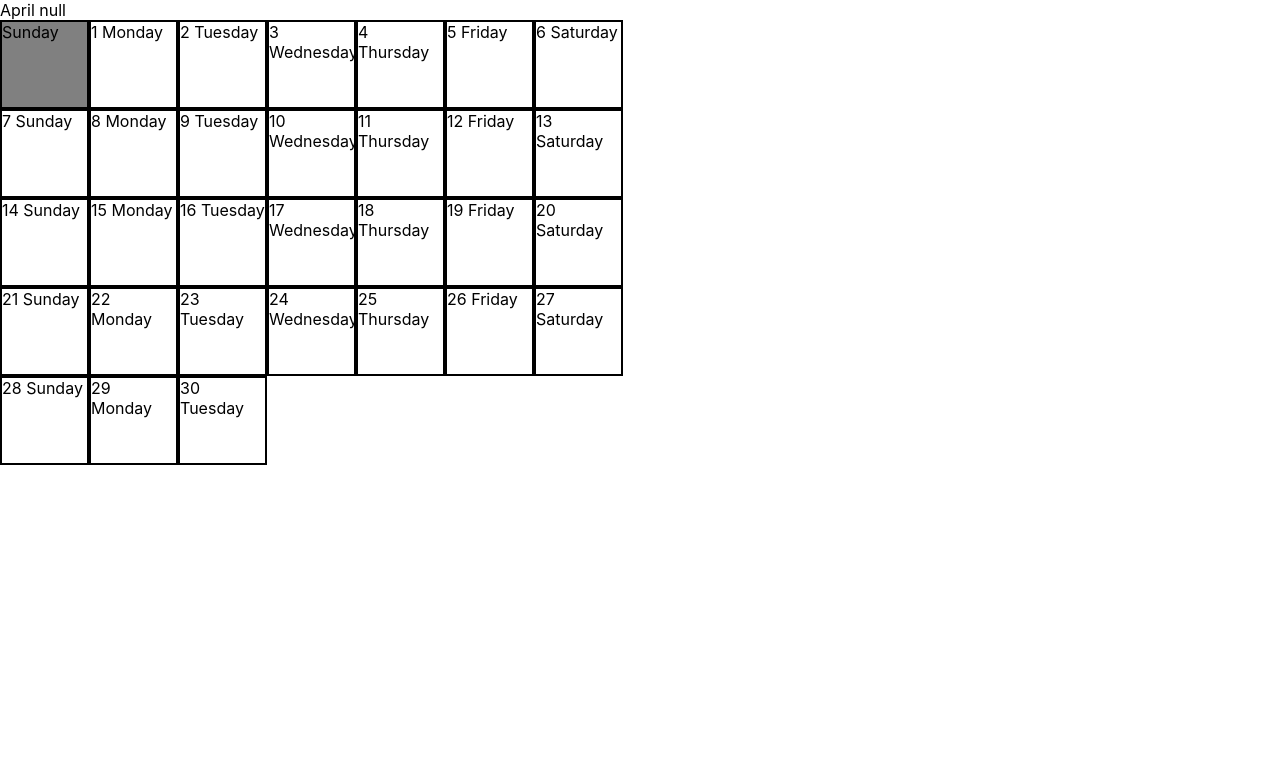
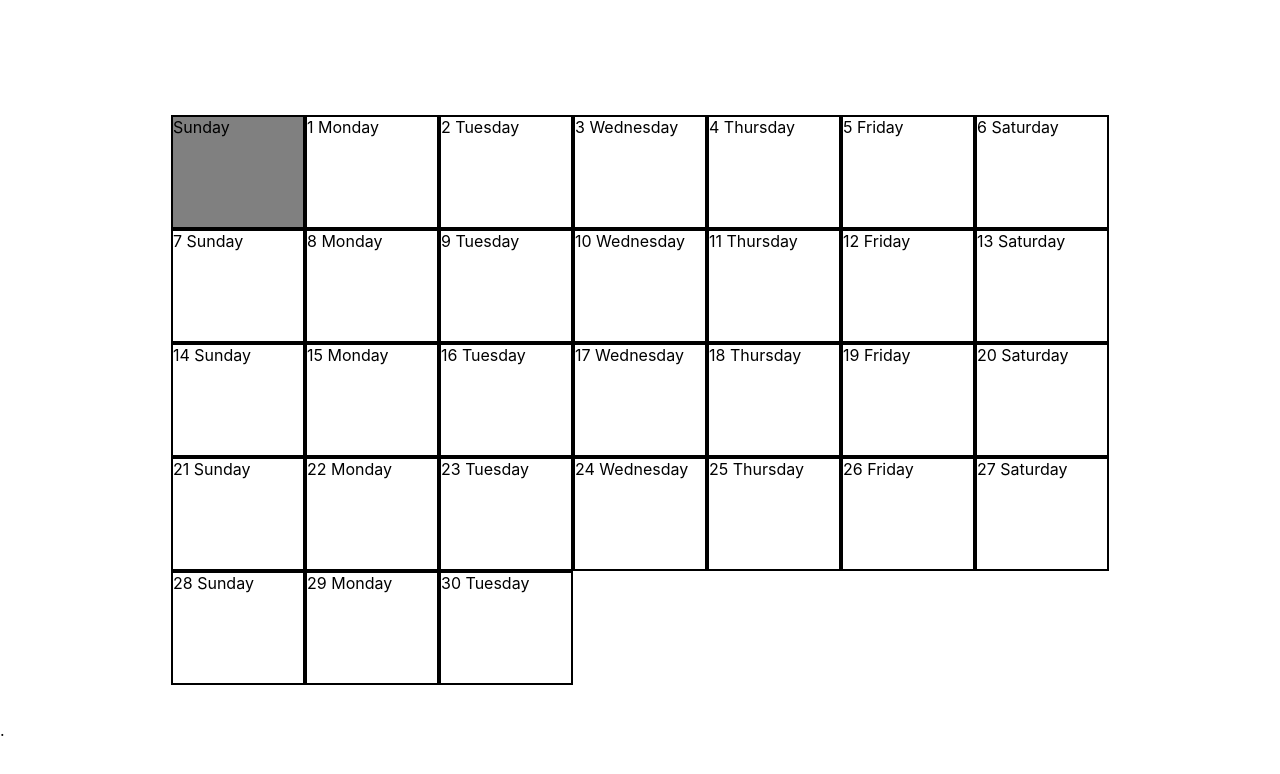
Before and after one commit to jwmorrow1s/test-calendar, a React (Create React App) app: page / in a window 1280 px wide. Shown: the top 774 px of the page. Built offline with nearby package versions, Linux system fonts and the light colour scheme.

Commit message:
played with css to resize stuff

```diff
--- a/src/App.js
+++ b/src/App.js
@@ -4,8 +4,10 @@ import Calendar from './components/calendar/Calendar';
 
 function App() {
   return (
-    <div className="App">
+    <div id="App">
+      <div id="Nav">.</div>
       <Calendar></Calendar>
+      <div id="Footer">.</div>
     </div>
   );
 }
--- a/src/components/calendar/Calendar.js
+++ b/src/components/calendar/Calendar.js
@@ -1,6 +1,6 @@
 import React from 'react';
 import Month from '../month/Month';
-import { getLengthOfMonth, getMonthName } from './utils/calendarDetailProvider';
+import { getLengthOfMonth } from './utils/calendarDetailProvider';
 
 
     class Calendar extends React.Component {
@@ -54,8 +54,7 @@ import { getLengthOfMonth, getMonthName } from './utils/calendarDetailProvider';
             const {selectedDate, dayIsSelected, year, month, days} = this.state;
 
             return (
-                <div>
-                    <div>{getMonthName(month) + " " + this.state.selectedDate}</div>
+                <div id="Calendar">
                     <Month
                         clickedHandler={this.getClickedCallback}
                         daySelected={{selectedDate, dayIsSelected}}
--- a/src/components/day/Day.js
+++ b/src/components/day/Day.js
@@ -17,8 +17,8 @@ class Day extends React.Component {
         const isDaySelected = date === currentlySelected;
 
         return {
-            height: "85px",
-            width: "85px",
+            height: "110px",
+            width: "130px",
             border: "2px solid black",
             backgroundColor: date > 0
                 ? isDaySelected
--- a/src/components/month/Month.js
+++ b/src/components/month/Month.js
@@ -44,7 +44,9 @@ class Month extends React.Component {
     render(){
 
         return (
-            this.displayWeeks()
+            <div id="Month">
+            {this.displayWeeks()}
+            </div>
         );
     }
 
--- a/src/index.css
+++ b/src/index.css
@@ -1,6 +1,8 @@
-body {
+html,body {
   margin: 0;
   padding: 0;
+  height: 100%;
+  width: 100%;
   font-family: -apple-system, BlinkMacSystemFont, "Segoe UI", "Roboto", "Oxygen",
     "Ubuntu", "Cantarell", "Fira Sans", "Droid Sans", "Helvetica Neue",
     sans-serif;
@@ -12,3 +14,29 @@ code {
   font-family: source-code-pro, Menlo, Monaco, Consolas, "Courier New",
     monospace;
 }
+
+#root, #App{
+  height: 100%;
+}
+
+#App {
+  display: flex;
+  flex-direction: column;
+}
+
+#Nav{
+  min-height: 80px;
+  visibility: hidden;
+}
+
+#Calendar{
+  margin: auto;
+}
+
+#Footer{
+  min-height: 80px;
+}
+
+#Month{
+  flex-grow: 1;
+}
```
